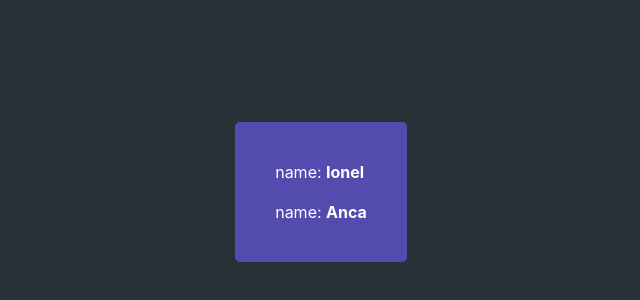
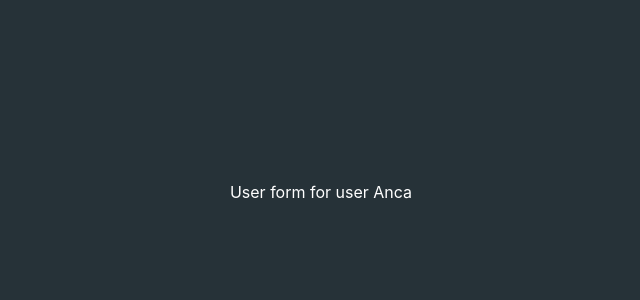
Before and after one commit to mdomnita/react-workshop, a React (Create React App) app: page / in a window 1280 px wide. Shown: the part 308-608 px from the top of the page, without its empty margins (319-959 px from the left). Built offline with nearby package versions, Linux system fonts and the light colour scheme.

Commit message:
Challenge08 solution

```diff
--- /dev/null
+++ b/src/components/UserForm.js
@@ -0,0 +1,31 @@
+import React, { Component } from 'react';
+import mockApi from '../utils/mockApi';
+import {isObjectEmpty} from '../utils/utils';
+
+class UserForm extends Component {
+
+    constructor(props) {
+        super(props);
+        this.state= {
+            user: {}
+        }
+    }
+
+    componentDidMount() {
+        mockApi.fetchUserById(this.props.userId).then((user)=>{
+            this.setState({user})
+        })
+    }
+
+
+    render() {
+        let {user} = this.state;
+        return (
+            <>
+                {user && !isObjectEmpty(user) && <div>User form for user {user.name}</div>}
+            </>
+        );
+    };
+}
+
+export default UserForm;
--- a/src/components/UsersList.js
+++ b/src/components/UsersList.js
@@ -1,5 +1,6 @@
 import React, { Component } from 'react';
 import UserListItem from './UserListItem';
+import UserForm from './UserForm';
 import mockApi from '../utils/mockApi';
 
 class UsersList extends Component {
@@ -7,7 +8,9 @@ class UsersList extends Component {
     constructor(props) {
         super(props);
         this.state= {
-            users: [{id: 0, name: 'Ionel'}, {id: 1, name:'Anca'}]
+            users: [],
+            isFormOpen: true,
+            currentUserClicked: 1
         }
     }
 
@@ -32,10 +35,14 @@ class UsersList extends Component {
     );
 
     render() {
-        let { users } = this.state;
-        console.log('users: ', users);
+        let { users, isFormOpen, currentUserClicked } = this.state;
         return (
-            users.length && this.renderUsersList(users)
+            <div>
+                {isFormOpen ?
+                    <UserForm userId={currentUserClicked}/> :
+                    users.length && this.renderUsersList(users)
+                }
+            </div>
         );
     }
 }
```
